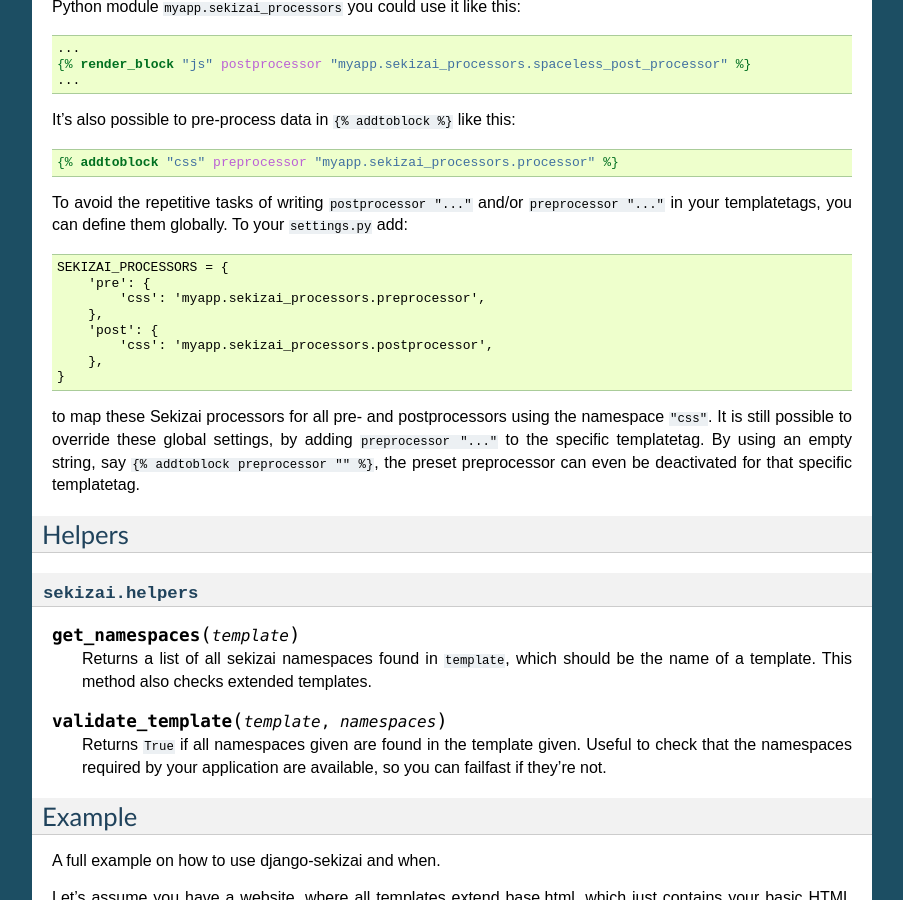
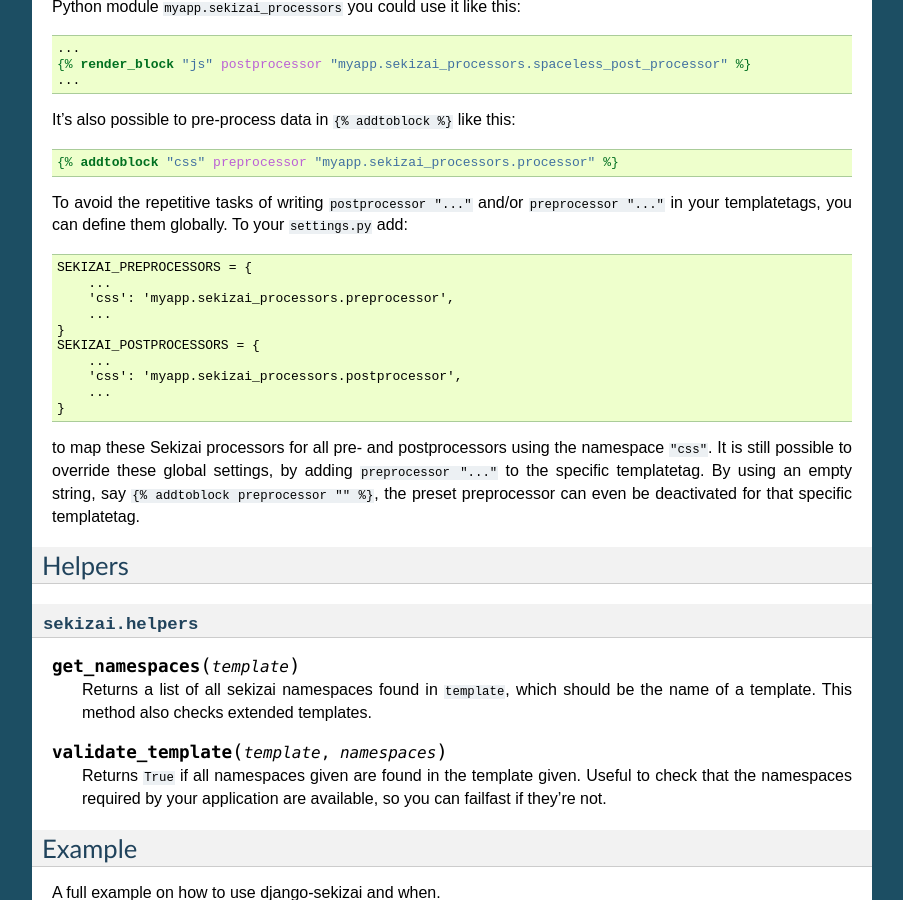
Before and after one commit to django-cms/django-sekizai, a Sphinx documentation site: the page built from docs/index.rst, in a window 1280 px wide and 900 px high, scrolled down 3911 px. Shown: the whole window, without its empty margins (198-1101 px from the left). Built offline with Sphinx 7.4.7, drawn with Linux system fonts in a browser that asks for light colours.

Commit message:
Replaced dict with 'pre' and 'post' against settings variables SEKIZAI_PRE/POSTPROCESSOR

```diff
--- a/docs/index.rst
+++ b/docs/index.rst
@@ -275,13 +275,15 @@ It's also possible to pre-process data in ``{% addtoblock %}`` like this::
 To avoid the repetitive tasks of writing ``postprocessor "..."`` and/or ``preprocessor "..."`` in
 your templatetags, you can define them globally. To your ``settings.py`` add::
 
-    SEKIZAI_PROCESSORS = {
-        'pre': {
-            'css': 'myapp.sekizai_processors.preprocessor',
-        },
-        'post': {
-            'css': 'myapp.sekizai_processors.postprocessor',
-        },
+    SEKIZAI_PREPROCESSORS = {
+        ...
+        'css': 'myapp.sekizai_processors.preprocessor',
+        ...
+    }
+    SEKIZAI_POSTPROCESSORS = {
+        ...
+        'css': 'myapp.sekizai_processors.postprocessor',
+        ...
     }
 
 to map these Sekizai processors for all pre- and postprocessors using the namespace ``"css"``.
```
Also changed, not shown: 1 other file.
